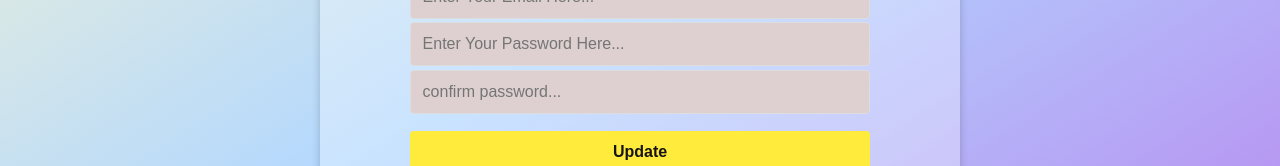
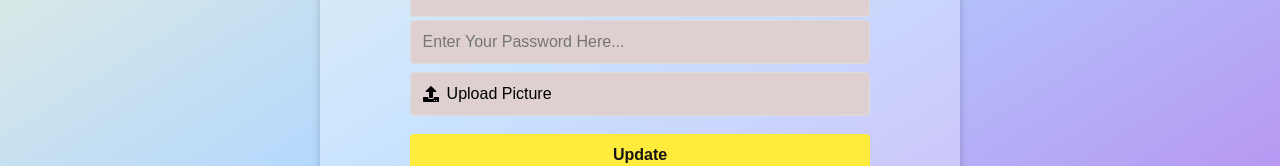
Before and after one commit to AndriesMathenjwa/Task-List-app, a Next.js app: page /profile in a window 1280 px wide. Shown: the part 487-653 px from the top of the page. Built offline with nearby package versions, Linux system fonts and the light colour scheme; no server answers.

Commit message:
update profile details

```diff
--- a/src/app/profile/page.tsx
+++ b/src/app/profile/page.tsx
@@ -3,13 +3,23 @@ import Link from "next/link";
 import { REGISTER_ROUTE } from "@/constants/routes";
 import "./profilePage.scss";
 import { useState } from "react";
+import { FaUpload } from "react-icons/fa";
+import { auth } from "@/services/firebase";
+import { updateProfile, updateEmail, updatePassword } from "firebase/auth";
+import { db } from "@/services/firebase";
+import { doc, setDoc } from "firebase/firestore";
 
 const Profile = () => {
-
-  const [formData, setFormData] = useState({
+    const [formData, setFormData] = useState<{
+        name: string;
+        email: string;
+        password: string;
+        picture: string;
+    }>({
         name: "",
         email: "",
-    password: ""
+        password: "",
+        picture: "",
     });
 
     const handleChange = (e: React.ChangeEvent<HTMLInputElement>) => {
@@ -17,9 +27,41 @@ const handleChange = (e: React.ChangeEvent<HTMLInputElement>) => {
         setFormData({ ...formData, [name]: value });
     };
 
-const handleSubmit = (e: React.FormEvent) => {
+    const handleFileChange = (e: React.ChangeEvent<HTMLInputElement>) => {
+        const file = e.target.files ? e.target.files[0] : null;
+        setFormData({ ...formData, picture: file ? file.name : "" });
+    };
+
+    const handleSubmit = async (e: React.FormEvent) => {
         e.preventDefault();
-    console.log("Form Submitted:", formData);
+
+        const user = auth.currentUser;
+        if (!user) return;
+
+        try {
+            if (formData.name) {
+                await updateProfile(user, { displayName: formData.name });
+            }
+
+            if (formData.email && formData.email !== user.email) {
+                await updateEmail(user, formData.email);
+            }
+
+            if (formData.password) {
+                await updatePassword(user, formData.password);
+            }
+
+            await setDoc(doc(db, "users", user.uid), {
+                name: formData.name,
+                email: user.email,
+                profilePicture: formData.picture
+            });
+
+            alert("Profile updated successfully!");
+        } catch (error) {
+            console.error("Error updating profile:", error);
+            alert("Error updating profile. Please try again.");
+        }
     };
 
     return (
@@ -53,19 +95,23 @@ const handleSubmit = (e: React.FormEvent) => {
                         value={formData.password}
                         onChange={handleChange}
                     />
+                    <div className="file-upload">
+                        <label htmlFor="file-upload" className="custom-file-upload">
+                            <FaUpload />
+                            Upload Picture
+                        </label>
                         <input
-                type="password"
-                placeholder="confirm password..."
-                name="password"
-                aria-label="Password"
-                value={formData.password}
-                onChange={handleChange}
+                            type="file"
+                            id="file-upload"
+                            accept="image/*"
+                            onChange={handleFileChange}
                         />
+                    </div>
                     <button type="submit">Update</button>
                 </form>
             </div>
         </div>
     );
-}
+};
 
 export default Profile;
--- a/src/app/profile/profilePage.scss
+++ b/src/app/profile/profilePage.scss
@@ -55,6 +55,37 @@
         }
     }
 
+    .file-upload {
+        display: flex;
+        flex-direction: column;
+        margin-top: 0.5rem;
+
+        label {
+            display: flex;
+            align-items: center;
+            padding: 0.75rem;
+            font-size: 1rem;
+            border: 1px solid #ddd;
+            border-radius: 4px;
+            background: rgb(222, 208, 208);
+            color: #000;
+            cursor: pointer;
+            transition: background-color 0.3s;
+
+            &:hover {
+                background-color: #b4a732;
+            }
+
+            svg {
+                margin-right: 0.5rem;
+            }
+        }
+
+        input[type="file"] {
+            display: none;
+        }
+    }
+
     button {
         padding: 0.75rem;
         font-size: 1rem;
@@ -87,6 +118,7 @@
             font-size: 1rem;
             margin-left: 0.25rem;
             cursor: pointer;
+
             &:hover {
                 text-decoration: underline;
             }
```
Lines whose indentation alone changed are shown as unchanged.
